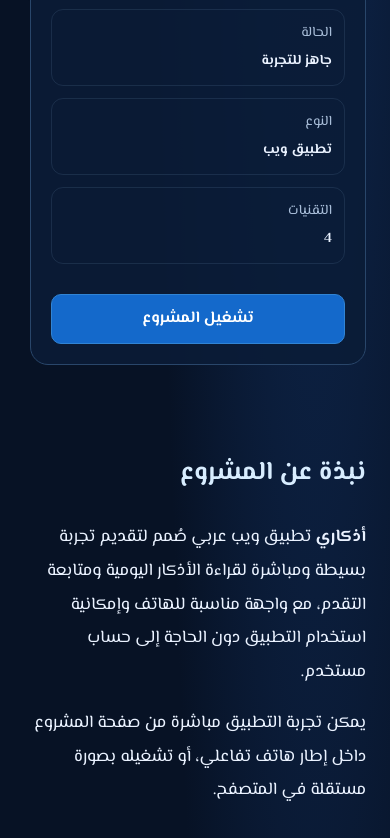
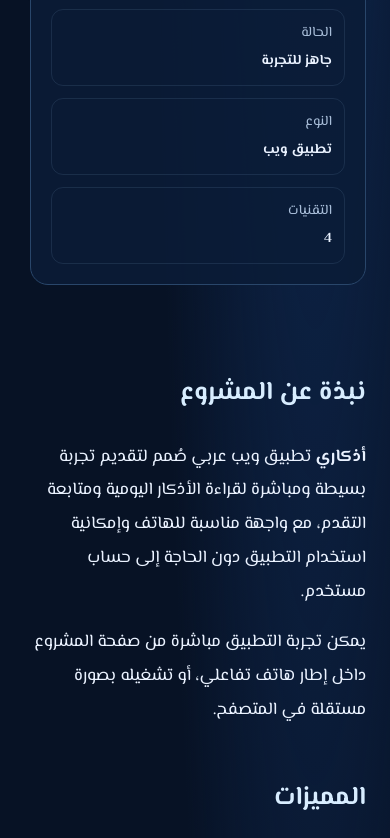
Before and after one commit to astalmn/devahmad-blog, an Astro site: page /projects/athkari in a window 390 px wide. Shown: the part 978-1816 px from the top of the page. Built offline with nearby package versions, Linux system fonts and the light colour scheme; Astro itself is replaced by a stand-in of ours.

Commit message:
Remove duplicate project CTA
- Remove the duplicate project launch button from the sidebar.
- Keep one clear primary launch action in the project hero.
- Remove unused sidebar CTA styles.
- Preserve all project previews and responsive behavior.

```diff
--- a/src/pages/projects/[...slug].astro
+++ b/src/pages/projects/[...slug].astro
@@ -146,16 +146,6 @@ const meta =
             <strong>{project.data.stack.length}</strong>
           </div>
 
-          {launchUrl && (
-            <a
-              class="btn project-sidebar__cta"
-              href={launchUrl}
-              target="_blank"
-              rel="noopener noreferrer"
-            >
-              تشغيل المشروع
-            </a>
-          )}
         </div>
       </aside>
     </div>
@@ -395,13 +385,6 @@ const meta =
     text-align: end;
   }
 
-  .project-sidebar__cta {
-    display: flex;
-    justify-content: center;
-    margin-top: 18px;
-    width: 100%;
-  }
-
   .live-preview {
     margin-top: 56px;
     padding-top: 36px;
@@ -486,9 +469,6 @@ const meta =
       margin-top: 5px;
     }
 
-    .project-sidebar__cta {
-      grid-column: 1 / -1;
-    }
   }
 
   @media (max-width: 600px) {
```
